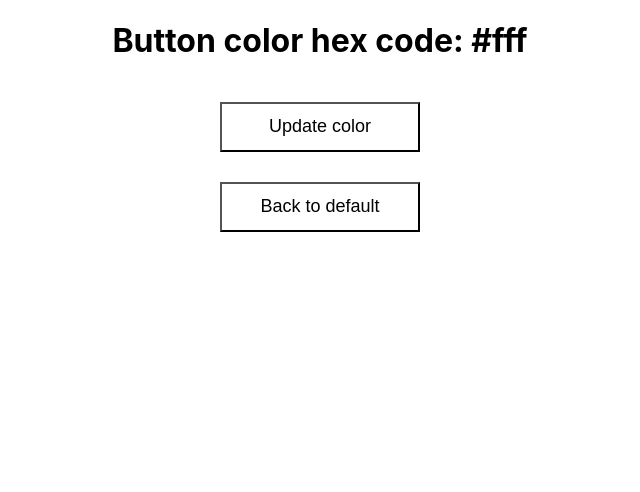
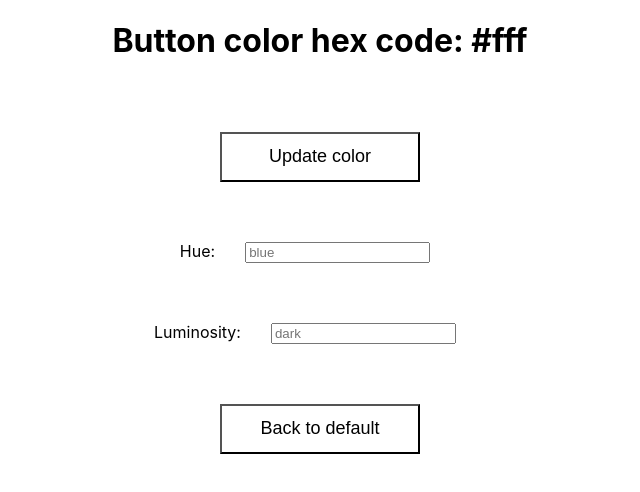
Before and after one commit to steiningerjakob/random-color-generator-react-app, a React (Create React App) app: page / in a window 1280 px wide. Shown: the top 492 px of the page, without its empty margins (320-960 px from the left). Built offline with nearby package versions, Linux system fonts and the light colour scheme.

Commit message:
Add hue and luminosity input functionality

```diff
--- a/src/App.js
+++ b/src/App.js
@@ -3,51 +3,89 @@ import randomColor from 'randomcolor';
 import { useState } from 'react';
 
 function App() {
-  // let userInputLuminosity;
-  // let userInputHue;
-  // const color = randomColor({
-  //   luminosity: userInputLuminosity,
-  //   hue: userInputHue,
-  // });
-  const [color, setRandcomColor] = useState('#fff');
+  // Initialize state variables
+
+  const [color, setColor] = useState('#fff');
+  const [customHue, setCustomHue] = useState('');
+  const [customLuminosity, setCustomLuminosity] = useState('');
+
+  // Declare function to change state on event (i.e. user input)
+
+  function userInputHue(event) {
+    setCustomHue(event.currentTarget.value);
+  }
+
+  function userInputLuminosity(event) {
+    setCustomLuminosity(event.currentTarget.value);
+  }
+
   return (
     <div
       style={{
         textAlign: 'center',
       }}
     >
+      {/* Display hex code in template string */}
+
       <h1>{`Button color hex code: ${color}`}</h1>
       <br />
+
+      {/* // Create button that changes color on click, defaulting to random color if there is no user input */}
+
       <button
         style={{
           backgroundColor: color,
+          transition: '2s',
           fontSize: '18px',
           width: '200px',
           height: '50px',
+          margin: '30px',
         }}
-        onClick={() => setRandcomColor(randomColor())}
+        onClick={() =>
+          setColor(
+            randomColor({
+              luminosity: customLuminosity,
+              hue: customHue,
+            }),
+          )
+        }
       >
         Update color
       </button>
       <br />
-      {/* <label>
+
+      {/* Create input field that triggers "change state" function above upon user input  */}
+
+      <label htmlFor="hue">
         Hue:
         <input
-          onChange={(event) => {
-            randomColor.userInputHue(event.currentTarget.value);
+          id="hue"
+          placeholder="blue"
+          value={customHue}
+          onChange={userInputHue}
+          style={{
+            margin: '30px',
           }}
         />
       </label>
       <br />
-      <label>
+
+      <label htmlFor="luminosity">
         Luminosity:
         <input
-          onChange={(event) => {
-            randomColor.userInputLuminosity(event.currentTarget.value);
+          id="luminosity"
+          placeholder="dark"
+          value={customLuminosity}
+          onChange={userInputLuminosity}
+          style={{
+            margin: '30px',
           }}
         />
       </label>
-      <br /> */}
+      <br />
+
+      {/* Create button that returns main button color to default (i.e. white) when clicked */}
+
       <button
         style={{
           backgroundColor: '#fff',
@@ -56,7 +94,7 @@ function App() {
           height: '50px',
           margin: '30px',
         }}
-        onClick={() => setRandcomColor('#fff')}
+        onClick={() => setColor('#fff')}
       >
         Back to default
       </button>
```
